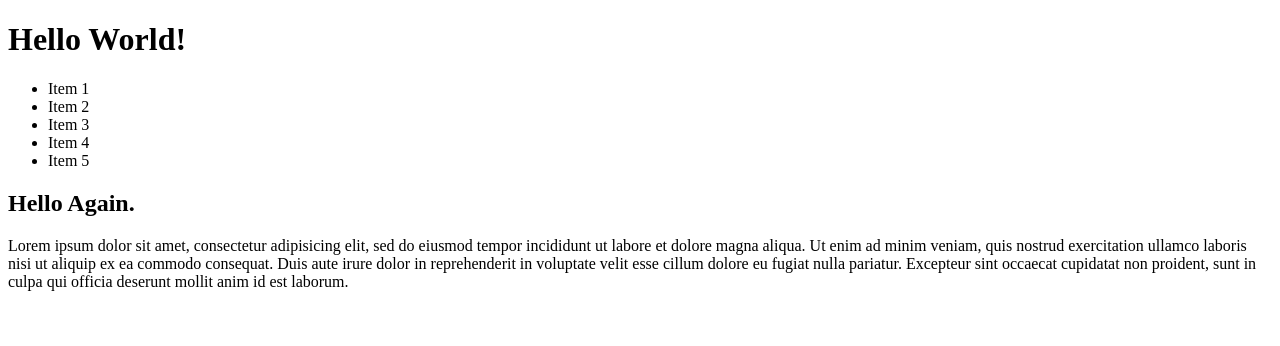
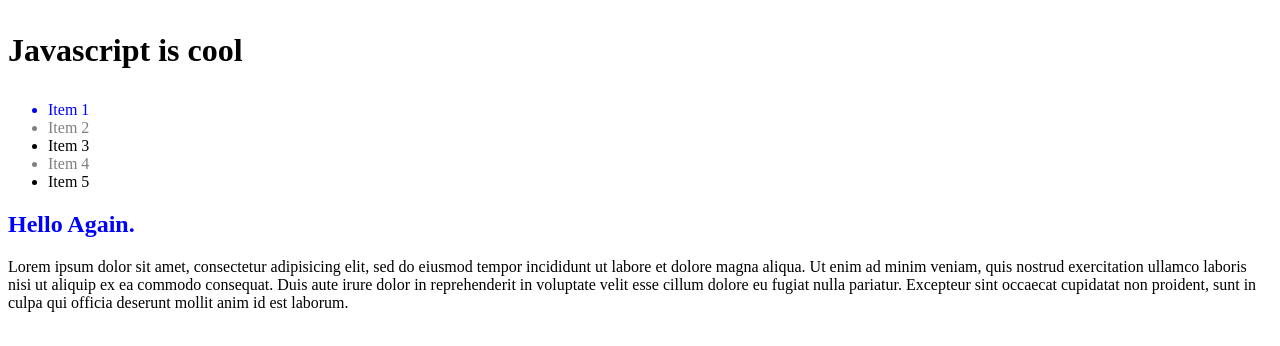
Before and after one commit to MaikelMKaram/codeup-web-exercises, a website: page dom-query-js.html in a window 1280 px wide. Drawn offline with Linux system fonts and the light colour scheme.

Commit message:
Saving progress for DOM exercise

```diff
--- a/dom-query-js.html
+++ b/dom-query-js.html
@@ -46,7 +46,16 @@
 
         // TODO: Set text color on every other list item to grey
         // TODO: Set text color of li with dbid = 1 to blue
-        let
+
+        for (let i = 0; i < listItems.length; i++) {
+            if (listItems[i].getAttribute('data-dbid') === '1') {
+                listItems[i].style.color = "blue";
+                continue;
+            }
+            if (i % 2 !== 0) {
+                listItems[i].style.color = "grey";
+            }
+        }
 
         // TODO: Uncomment the next line and get all elements with class name sub-paragraph
          var subParagraphs = document.getElementsByClassName("sub-paragraph");
```
